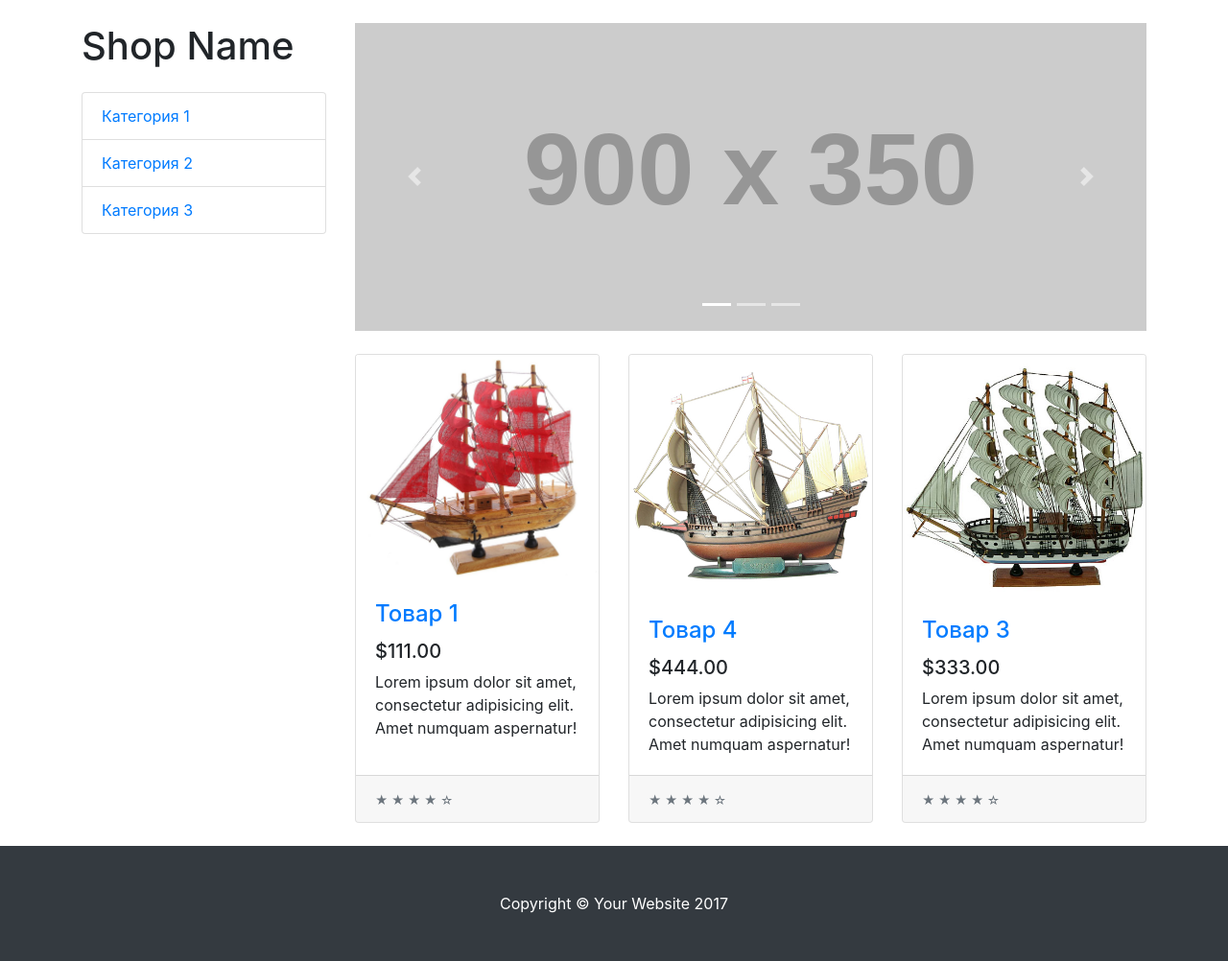
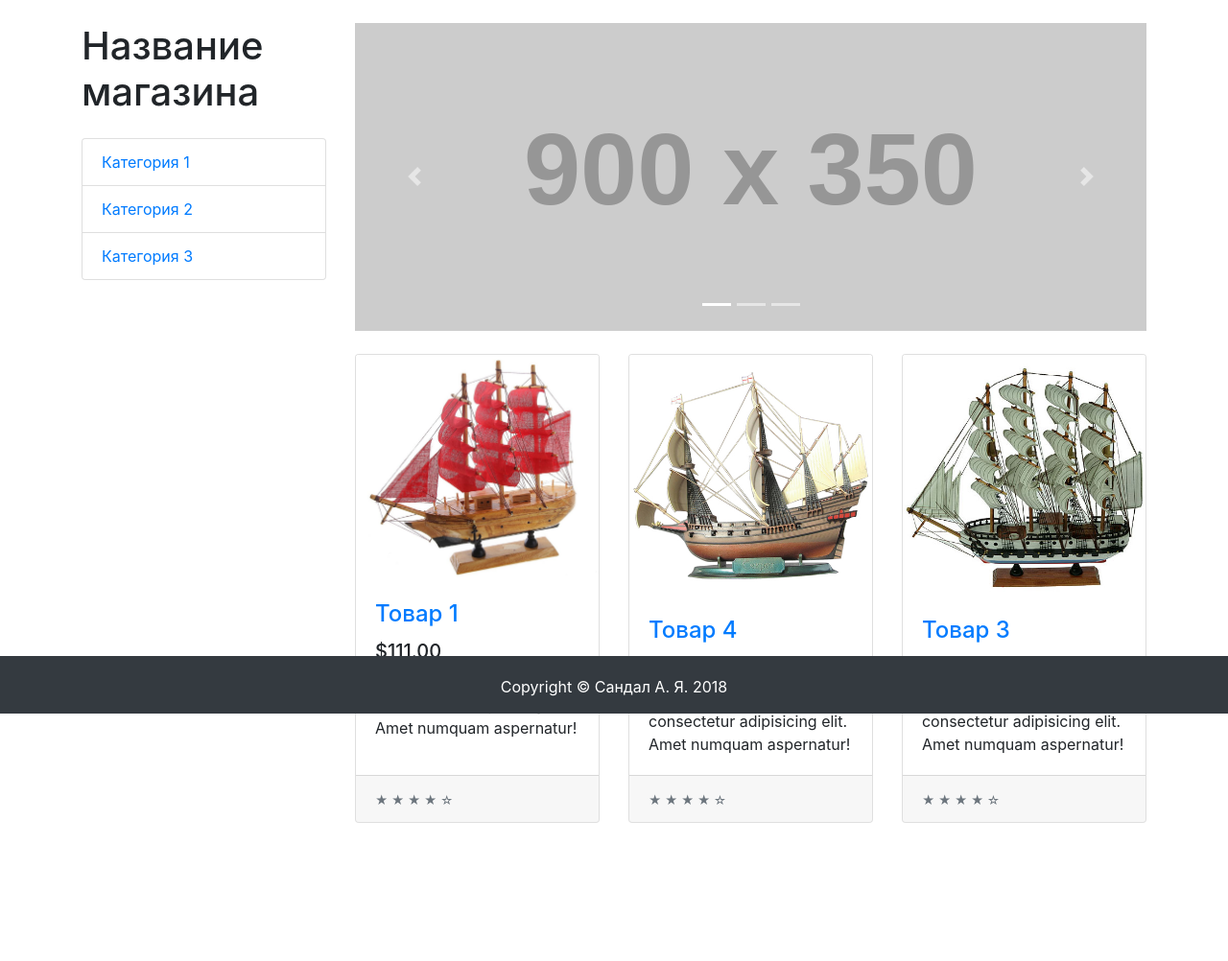
Before and after one commit to SandalAndrey/gb_django, a Django app: page / in a window 1280 px wide. Shown: the part 56-1058 px from the top of the page at 96% size. After the commit the page ends 914 px from the top, so only its background shows below. Run offline with Django 3.2, Linux system fonts and the light colour scheme; data comes from the database, SQL or seed files in the repository; grey boxes labelled with a size stand in for pictures from a placeholder-image service; some libraries are stand-ins or nearby versions.

Commit message:
bug fix. ajax

```diff
--- a/mainapp/templates/mainapp/base_tmp.html
+++ b/mainapp/templates/mainapp/base_tmp.html
@@ -8,7 +8,7 @@
     <meta name="description" content="">
     <meta name="author" content="">
 
-    <title>Shop Homepage - Start Bootstrap Template</title>
+    <title>Django Framework. Часть 1. Сандал А. Я.</title>
     {% block css %}
     <link rel="stylesheet" href="https://stackpath.bootstrapcdn.com/bootstrap/4.1.3/css/bootstrap.min.css"
           integrity="sha384-MCw98/SFnGE8fJT3GXwEOngsV7Zt27NXFoaoApmYm81iuXoPkFOJwJ8ERdknLPMO" crossorigin="anonymous">
@@ -21,8 +21,6 @@
 </head>
 
 <body>
-
-<!-- Navigation -->
 <nav class="navbar navbar-expand-lg navbar-dark bg-dark fixed-top">
     <div class="container">
         <button class="navbar-toggler" type="button" data-toggle="collapse" data-target="#navbarResponsive"
@@ -46,14 +44,12 @@
         </div>
     </div>
 </nav>
-
-<!-- Page Content -->
 <div class="container">
 
     <div class="row">
         {% block left %}
         <div class="col-lg-3">
-            <h1 class="my-4">Shop Name</h1>
+            <h1 class="my-4">Название магазина</h1>
             {% block categorys %}
             <div class="list-group">
                 {% for cat in categorys %}
@@ -62,7 +58,6 @@
             </div>
             {% endblock %}
         </div>
-        <!-- /.col-lg-3 -->
         {% endblock %}
         <div class="col-lg-9">
             {% block carousel %}
@@ -95,18 +90,13 @@
             {% endblock %}
             {% block content %}
             {% endblock %}
-            <!-- /.col-lg-9 -->
         </div>
-        <!-- /.row -->
     </div>
-    <!-- /.container -->
 </div>
-<!-- Footer -->
-<footer class="py-5 bg-dark">
+<footer class="footer fixed-bottom bg-dark">
     <div class="container">
-        <p class="m-0 text-center text-white">Copyright &copy; Your Website 2017</p>
+        <p class="m-0 text-center text-white">Copyright &copy; Сандал А. Я. 2018</p>
     </div>
-    <!-- /.container -->
 </footer>
 {% block script %}
 <script src="https://yastatic.net/jquery/3.1.1/jquery.min.js"></script>
--- a/static/css/shop-homepage.css
+++ b/static/css/shop-homepage.css
@@ -5,11 +5,15 @@
  */
 
 body {
-  padding-top: 54px;
+    padding-top: 54px;
+}
+.footer{
+    height:60px;
+    padding-top:20px;
 }
 
 @media (min-width: 992px) {
-  body {
-    padding-top: 56px;
-  }
+    body {
+        padding-top: 56px;
+    }
 }
```
Also changed, not shown: productsapp/templates/productsapp/good.html (+3 -8 lines).
